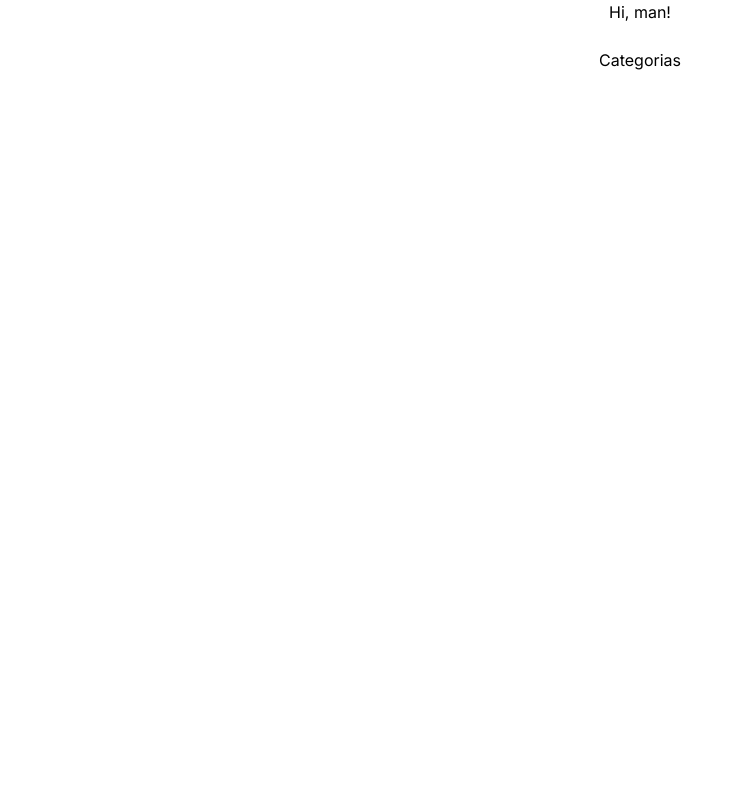
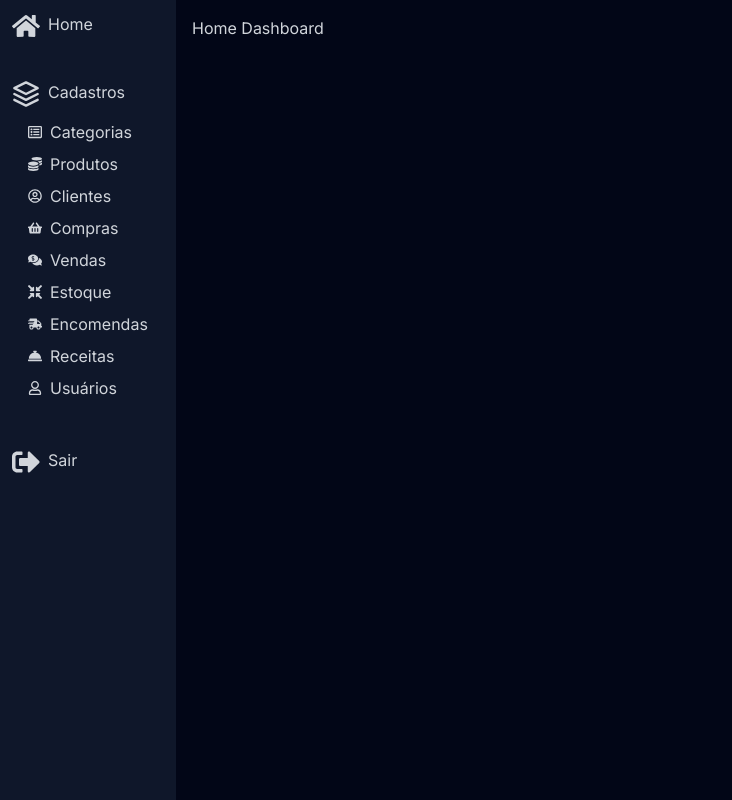
Before and after one commit to OsmairS3t/alphysweb, a Next.js app: page / in a window 1280 px wide. Shown: the whole page, without its empty margins (0-732 px from the left). Built offline with nearby package versions, Linux system fonts and the light colour scheme.

Commit message:
Updated Routes

```diff
--- /dev/null
+++ b/src/app/dashboard/page.tsx
@@ -0,0 +1,10 @@
+export default function Dashboard() {
+  return (
+    <section className="flex flex-row">
+
+      <div className="flex flex-1 w-[90%]">
+        <h2>Home Dashboard</h2>
+      </div>
+    </section>
+  )
+}
--- a/src/app/layout.tsx
+++ b/src/app/layout.tsx
@@ -16,7 +16,9 @@ export default function RootLayout({
 }>) {
   return (
     <html lang="pt-BR">
-      <body className={inter.className}>{children}</body>
+      <body className={inter.className}>
+        {children}
+      </body>
     </html>
   );
 }
--- a/src/app/page.tsx
+++ b/src/app/page.tsx
@@ -1,10 +1,13 @@
-import Link from "next/link";
+import Menu from "@aw/components/menu";
+import Dashboard from "./dashboard/page";
 
 export default function Home() {
   return (
-    <div className="flex flex-col gap-6 justify-center items-center">
-      <h1>Hi, man!</h1>
-      <Link href="./register/category">Categorias</Link>
-    </div>
+    <main className=" h-screen flex flex-row">
+      <Menu />
+      <aside className="bg-slate-950 h-full flex-1 text-gray-300 p-4">
+        <Dashboard />
+      </aside>
+    </main>
   );
 }
--- a/src/app/register/category.tsx
+++ /dev/null
@@ -1,11 +0,0 @@
-import React from 'react';
-
-const Category: React.FC = () => {
-  return (
-    <div>
-      <h2>Cadastro de Categorias</h2>
-    </div>
-  )
-}
-
-export default Category;
--- /dev/null
+++ b/src/app/register/category/page.tsx
@@ -0,0 +1,10 @@
+import Menu from '@aw/components/menu';
+import React from 'react';
+
+export default function Category() {
+  return (
+    <div>
+      <h2>Category</h2>
+    </div>
+  )
+}
--- /dev/null
+++ b/src/app/register/page.tsx
@@ -0,0 +1,9 @@
+import React from 'react';
+
+export default function Register() {
+  return (
+    <div>
+      <h2>Register</h2>
+    </div>
+  )
+}
--- /dev/null
+++ b/src/app/register/product/page.tsx
@@ -0,0 +1,9 @@
+import React from 'react';
+
+export default function Product() {
+  return (
+    <div>
+      <h2>Produtos</h2>
+    </div>
+  )
+}
--- /dev/null
+++ b/src/app/register/stock/page.tsx
@@ -0,0 +1,9 @@
+import React from 'react';
+
+export default function Stock() {
+  return (
+    <div>
+      <h2>Estoques</h2>
+    </div>
+  )
+}
--- /dev/null
+++ b/src/components/menu.tsx
@@ -0,0 +1,25 @@
+import React from 'react';
+import Link from "next/link";
+import { FiLayers } from "react-icons/fi";
+import { FaHome, FaRegListAlt, FaRegUser, FaCoins, FaRegUserCircle, FaCompressArrowsAlt, FaConciergeBell, FaShoppingBasket, FaShippingFast, FaCommentsDollar, FaSignOutAlt } from "react-icons/fa";
+
+export default function Menu() {
+  return (
+    <nav className="flex flex-col justify-start items-start p-3 gap-10 text-gray-300 font-normal bg-slate-900 h-full w-12 hover:w-44 transition-all md:w-44">
+      <Link href="/" className="flex flex-row gap-2 hover:text-orange-400"><FaHome size={28} /> Home</Link>
+      <div className="flex flex-col gap-2 mb-2">
+        <div className="flex flex-row gap-2 mb-1"><FiLayers size={28} /> Cadastros</div>
+        <Link href="/register/category" className="flex flex-row justify-start items-center gap-2 hover:text-orange-400 ml-4"><FaRegListAlt  size={14} />Categorias</Link>
+        <Link href="/register" className="flex flex-row justify-start items-center gap-2 hover:text-orange-400 ml-4"><FaCoins  size={14} />Produtos</Link>
+        <Link href="/" className="flex flex-row justify-start items-center gap-2 hover:text-orange-400 ml-4"><FaRegUserCircle size={14} />Clientes</Link>
+        <Link href="/" className="flex flex-row justify-start items-center gap-2 hover:text-orange-400 ml-4"><FaShoppingBasket size={14} />Compras</Link>
+        <Link href="/" className="flex flex-row justify-start items-center gap-2 hover:text-orange-400 ml-4"><FaCommentsDollar size={14} />Vendas</Link>
+        <Link href="/" className="flex flex-row justify-start items-center gap-2 hover:text-orange-400 ml-4"><FaCompressArrowsAlt size={14} />Estoque</Link>
+        <Link href="/" className="flex flex-row justify-start items-center gap-2 hover:text-orange-400 ml-4"><FaShippingFast size={14} />Encomendas</Link>
+        <Link href="/" className="flex flex-row justify-start items-center gap-2 hover:text-orange-400 ml-4"><FaConciergeBell size={14} />Receitas</Link>
+        <Link href="/" className="flex flex-row justify-start items-center gap-2 hover:text-orange-400 ml-4"><FaRegUser size={14} />Usuários</Link>
+      </div>
+      <Link href="/" className="flex flex-row gap-2 hover:text-orange-400"><FaSignOutAlt size={28} />Sair</Link>
+    </nav>
+  )
+}
--- a/tsconfig.json
+++ b/tsconfig.json
@@ -6,7 +6,7 @@
     "strict": true,
     "noEmit": true,
     "esModuleInterop": true,
-    "module": "esnext",
+    "module": "ES2020",
     "moduleResolution": "NodeNext",
     "resolveJsonModule": true,
     "isolatedModules": true,
```
Also changed, not shown: package.json (+4 -3 lines), src/utils/interface.ts (added, +75 -0 lines), 1 other file (tests, documents, lock files or other folders).
